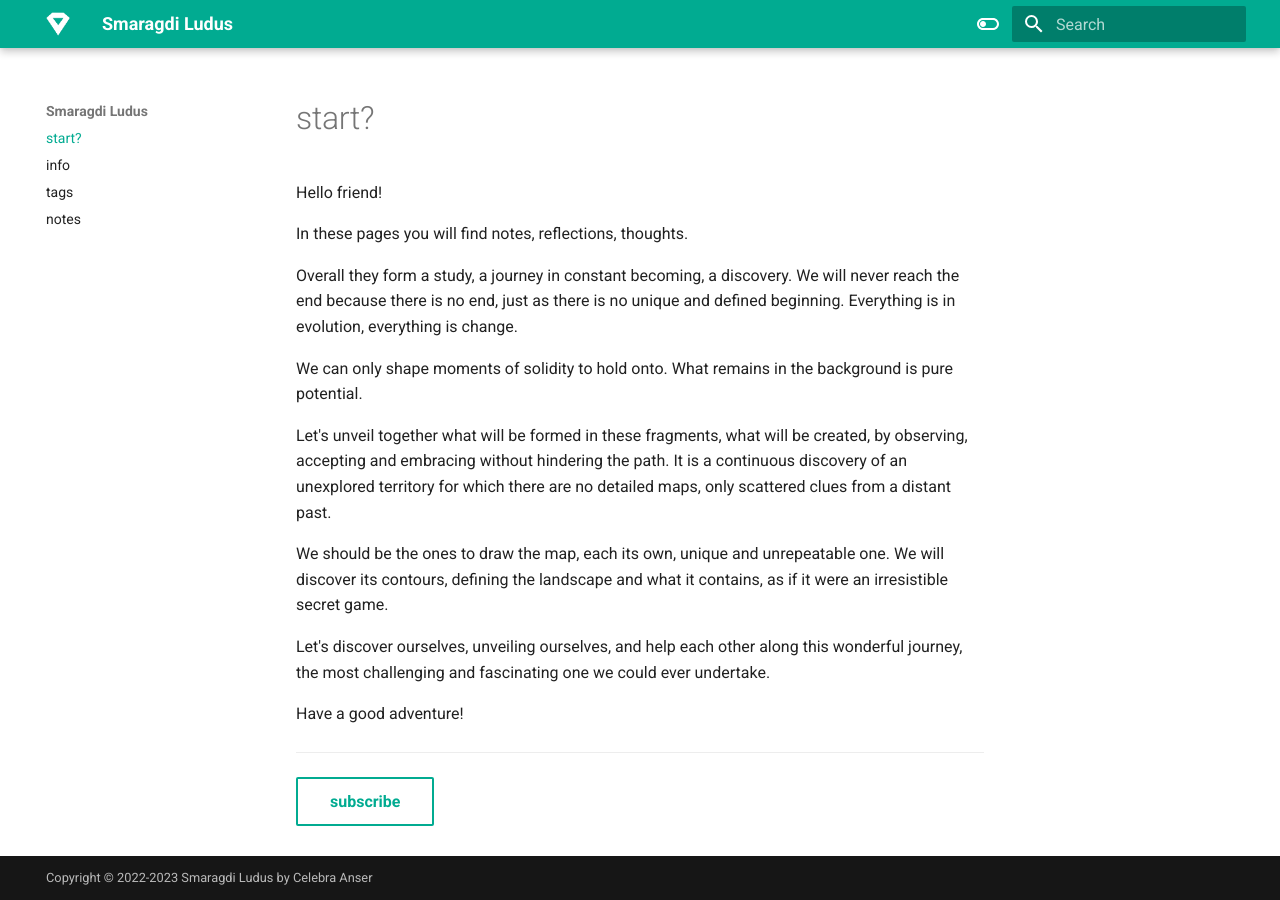
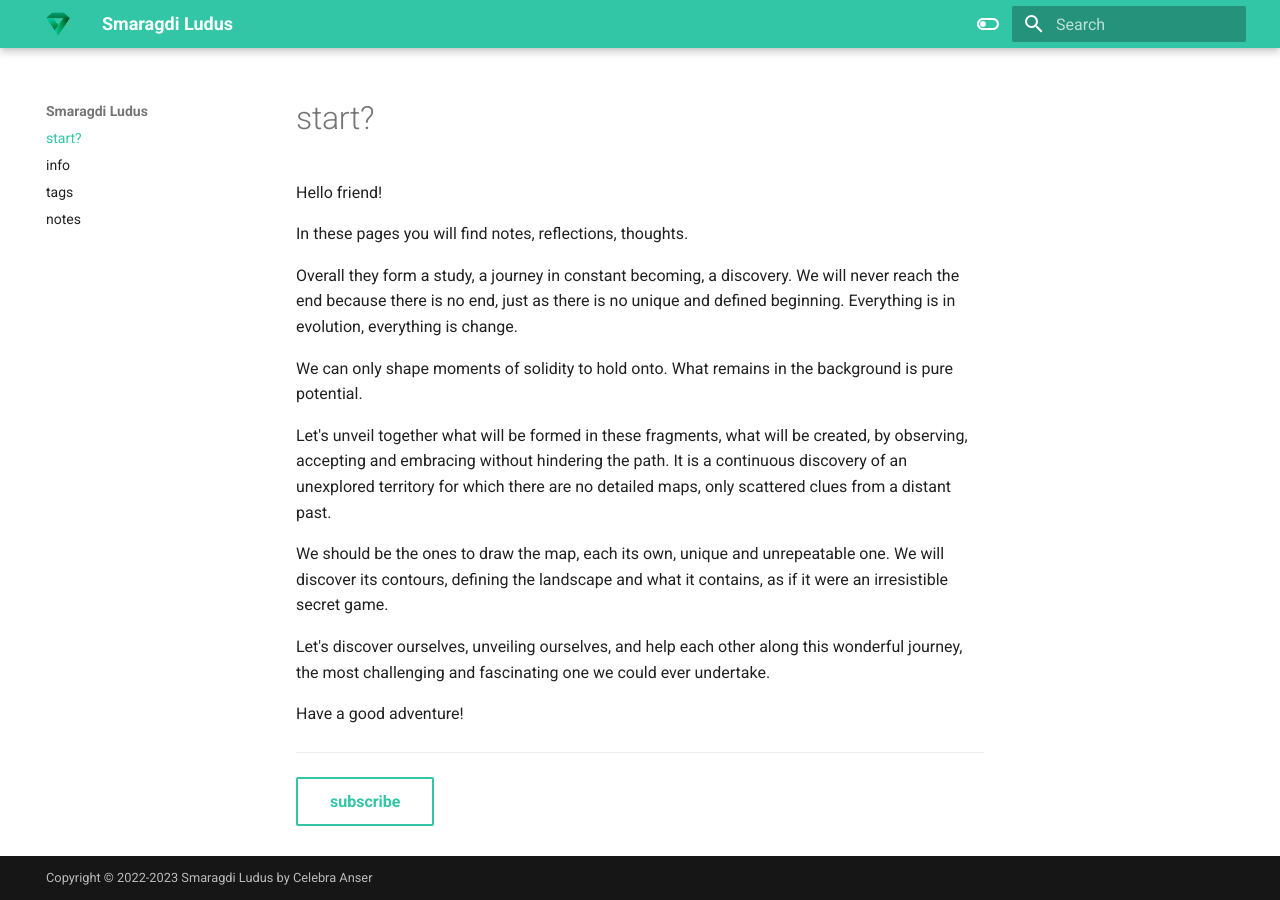
Before and after one commit to smaragdiludus/smaragdiludus.github.io, an MkDocs documentation site: the page built from docs/index.md, in a window 1280 px wide. Built offline with MkDocs 1.6.1 and Material for MkDocs 9.7.7, drawn with Linux system fonts in a browser that asks for light colours.

Commit message:
08/07/23

```diff
--- a/docs/stylesheets/extra.css
+++ b/docs/stylesheets/extra.css
@@ -1,5 +1,5 @@
 :root > * {
-    --md-primary-fg-color:#01ab91 ;
+    --md-primary-fg-color:#32c6a6  ;
     --md-accent-fg-color:#01ab91;
 }
 /*
--- a/mkdocs.yml
+++ b/mkdocs.yml
@@ -4,7 +4,8 @@
 theme:
    name: "material"
    favicon: images/favicon_2.png
-   logo: images/favicon_totalwhite.png
+   logo: images/favicon_2.png
+   #logo: images/favicon_totalwhite.png
 
    features:
       - navigation.instant
```
